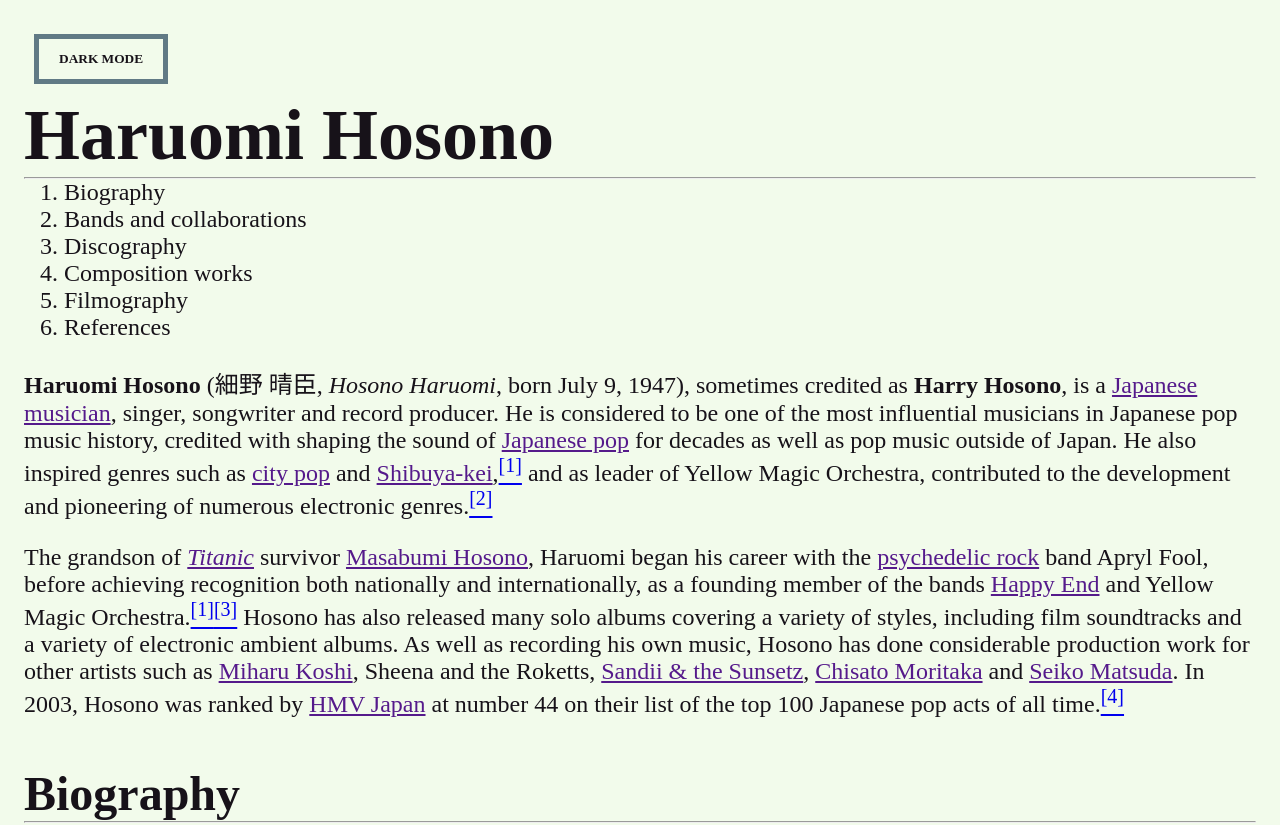
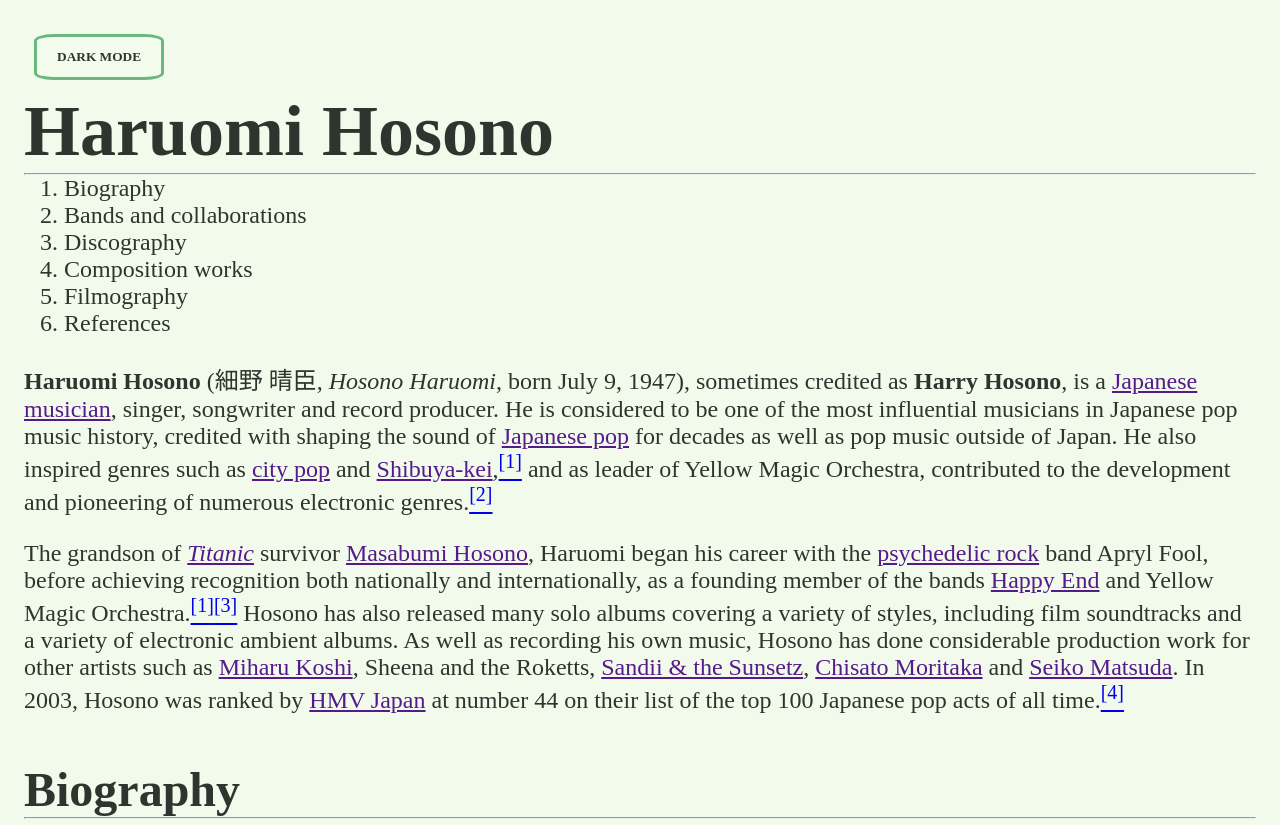
Before and after one commit to Hu-Qinxin/HU-Qinxin.github.io, a plain HTML site: page e3/hosono.html in a window 1280 px wide. Shown: the top 825 px of the page. Drawn offline with Linux system fonts and the light colour scheme.

Commit message:
Add files via upload

```diff
--- a/e3/style.css
+++ b/e3/style.css
@@ -12,7 +12,7 @@
 :root{
   /* first two colours come from Kuroi's Manga Pallete Palette */
   /* https://lospec.com/palette-list/manga-pallete */
-  --col-01:#171219;
+  --col-01:#2d352f;
   --col-02:#f2fbeb;
   --col-03:#aecac3;
   --col-04:#b6e878;
@@ -88,7 +88,10 @@
 }
 
 #mode-button{
-  border: 5px solid #617a85;
+  cursor: pointer;
+  background: rgba(255, 255, 255, .1);
+  border: 3px solid #6ab87d;
+  border-radius: 15%;
   font-family: 'Times New Roman', Times, serif;
   font-weight: bolder;
   text-transform: uppercase;
@@ -96,8 +99,57 @@
   margin: 10px;
   cursor: pointer;
   transition: color 0.5s linear;
+  transition: 0.4s;
 }
 /* I've got an obvious button here, and when I click it will animate the toggle effect to make it look smoother. */
+
+#mode-button:hover{
+  z-index: 1;
+  border-color: transparent;
+  background: linear-gradient(
+    90deg,
+    #f9f0c2,
+    #d6eda9,
+    #abe7ff,
+    #dd96da,
+    #f3b1b1,
+    #edf1a9
+  );
+  background-size: 400%;
+  box-shadow: 0 0 15px rgb(2, 4, 24);
+  animation: glow 12s linear forwards;
+}
+
+@keyframes glow{
+
+  from{
+    background-position: 0%;
+  }
+
+  to{
+    background-position: 400%;
+  }
+}
+
+#mode-button::before{
+  content: '';
+  position: inherit;
+  top: -1px;
+  right: -1px;
+  bottom: -1px;
+  left: -1px;
+  background: inherit;
+  filter: blur(36px);
+  opacity: 0;
+  transition: 0.4s ease-out;
+}
+
+#mode-button:hover::before{
+  opacity: 1;
+  z-index: -1;
+}
+/* I have a hover button with dynamic properties. When the mouse hovers over the button, its background color, which is a dynamic gradient, is revealed. Additionally, the button has an animation effect that makes it appear to protrude, as evidenced by the shadow it casts */
+
 
 /* code for loading page */
 
@@ -113,6 +165,9 @@
   width: 100px;
   height: 30px;
   background: #cce4f2;
+  border: 25%;
+  border-color: #b6e878;
+  border-radius: 25px;
   transition-property: width;
   transition-duration: 2s;
   transition-timing-function: ease-in-out;
```
